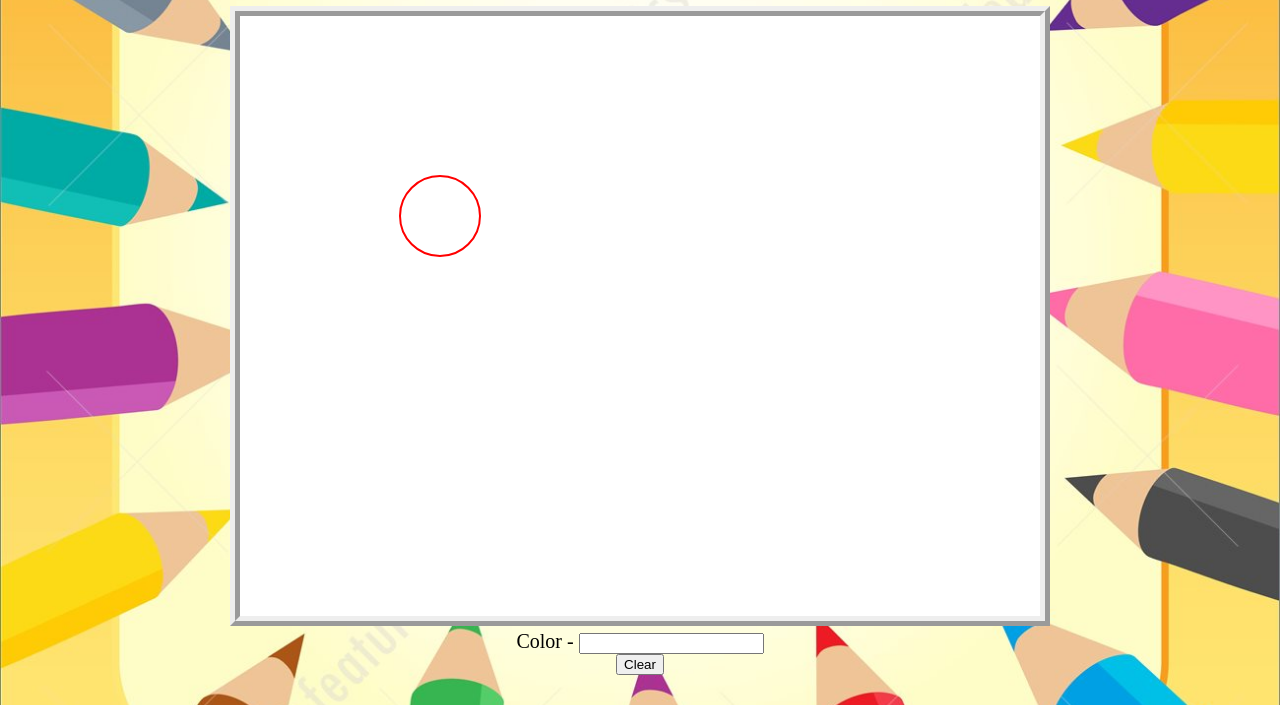
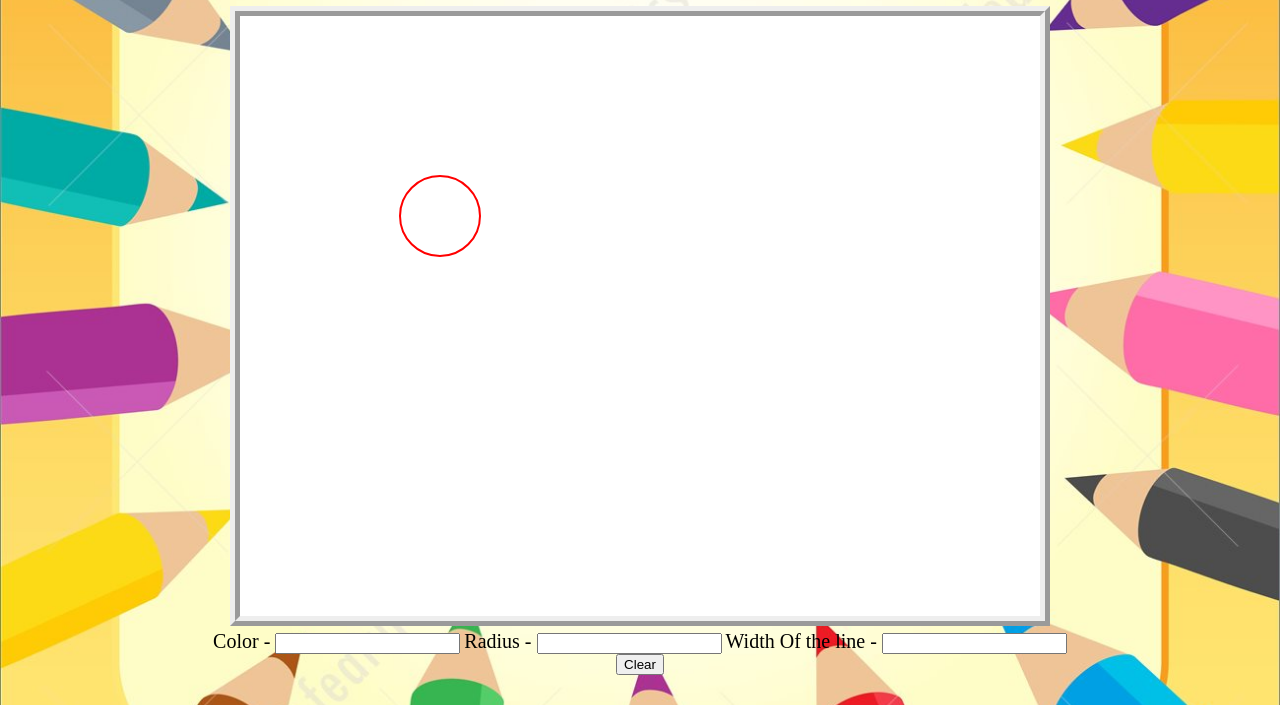
Before and after one commit to DeviPlayz/c82-projecttttttr, a plain HTML site: page index.html in a window 1280 px wide. Shown: the part 95-800 px from the top of the page. Drawn offline with Linux system fonts and the light colour scheme.

Commit message:
Update index.html

```diff
--- a/index.html
+++ b/index.html
@@ -19,6 +19,8 @@
 
 	<!--ADDITIONAL ACTIVITY -->
 	<span>Color - </span>  <input type="text" id="color">
+	<span>Radius - </span>  <input type="text" id="radius">
+	<span>Width Of the line - </span>  <input type="text" id="width">
 	<br>
 	<button onclick="clearArea();">Clear</button>
 </center>
```
